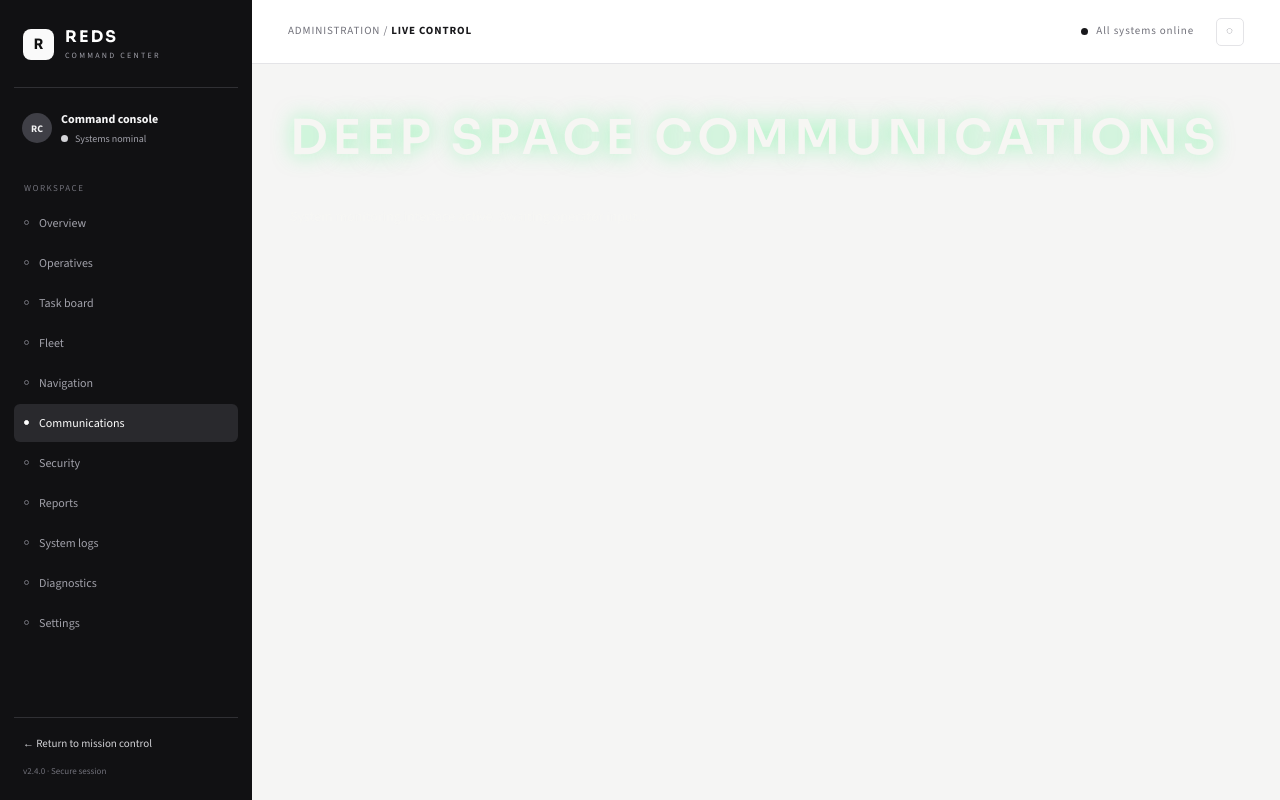
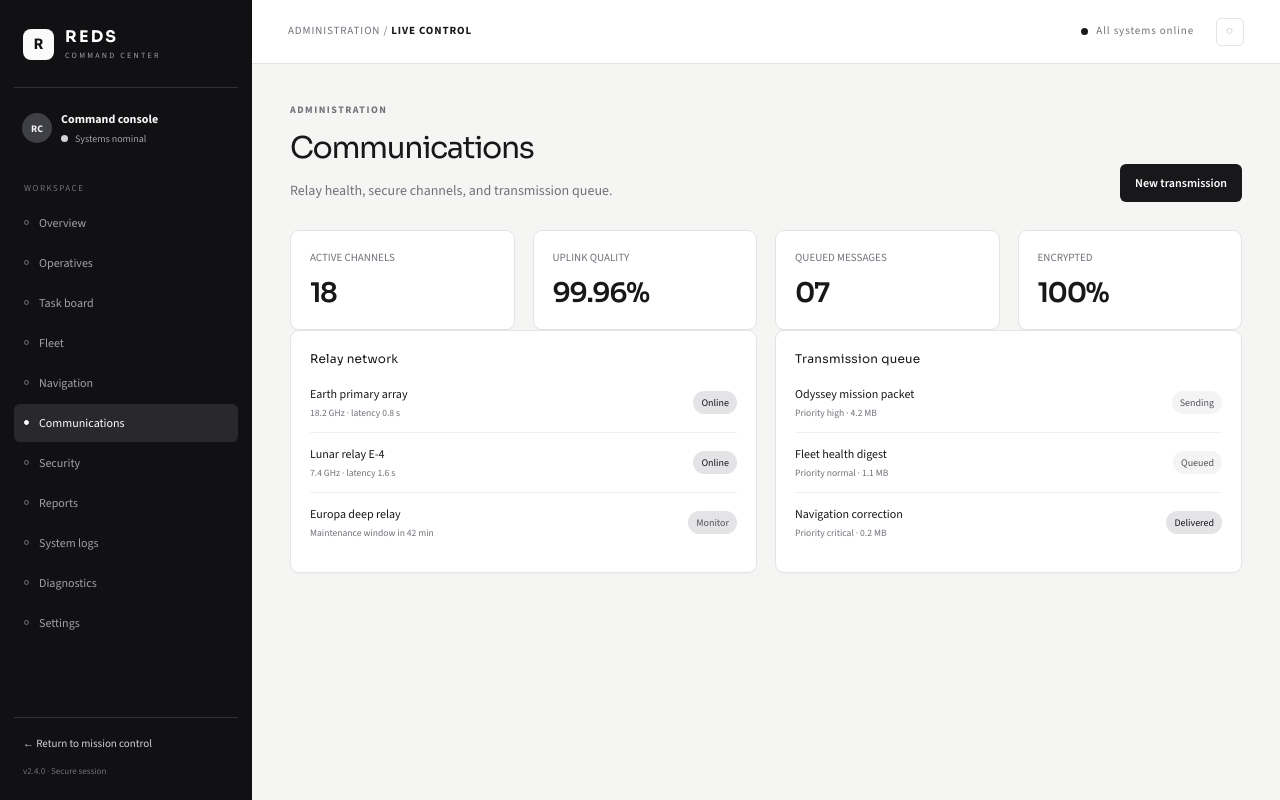
Before and after one commit to nikhil-reds/Orbital_command_center, a Next.js app: page /admin/communications in a window 1280 px wide. Built offline with nearby package versions, Linux system fonts and the light colour scheme.

Commit message:
feat: update communications page layout with header and metrics overview

```diff
--- a/app/admin/communications/page.tsx
+++ b/app/admin/communications/page.tsx
@@ -1,12 +1,2 @@
-export default function Page() {
-  return (
-    <div>
-      <h1 style={{ fontSize: '3rem', fontWeight: 600, letterSpacing: '0.1em', color: '#F6F6F3', textShadow: '0 0 20px rgba(51,245,117,0.5)', marginBottom: '2rem' }}>
-        DEEP SPACE COMMUNICATIONS
-      </h1>
-      <p style={{ fontFamily: 'var(--font-body), sans-serif', color: 'rgba(246,246,243,.7)', fontSize: '14px' }}>
-        System monitoring interface active. Awaiting operator input...
-      </p>
-    </div>
-  );
-}
+import { Badge, Card, Header, Metric } from "../_components";
+export default function Page(){return <><Header title="Communications" description="Relay health, secure channels, and transmission queue." action={<button className="admin-button">New transmission</button>}/><div className="admin-grid metrics"><Metric label="ACTIVE CHANNELS" value="18"/><Metric label="UPLINK QUALITY" value="99.96%"/><Metric label="QUEUED MESSAGES" value="07"/><Metric label="ENCRYPTED" value="100%"/></div><div className="admin-grid two"><Card title="Relay network"><div className="admin-list"><div><span>Earth primary array<small>18.2 GHz · latency 0.8 s</small></span><Badge tone="good">Online</Badge></div><div><span>Lunar relay E-4<small>7.4 GHz · latency 1.6 s</small></span><Badge tone="good">Online</Badge></div><div><span>Europa deep relay<small>Maintenance window in 42 min</small></span><Badge tone="warn">Monitor</Badge></div></div></Card><Card title="Transmission queue"><div className="admin-list"><div><span>Odyssey mission packet<small>Priority high · 4.2 MB</small></span><Badge>Sending</Badge></div><div><span>Fleet health digest<small>Priority normal · 1.1 MB</small></span><Badge>Queued</Badge></div><div><span>Navigation correction<small>Priority critical · 0.2 MB</small></span><Badge tone="good">Delivered</Badge></div></div></Card></div></>}
```
